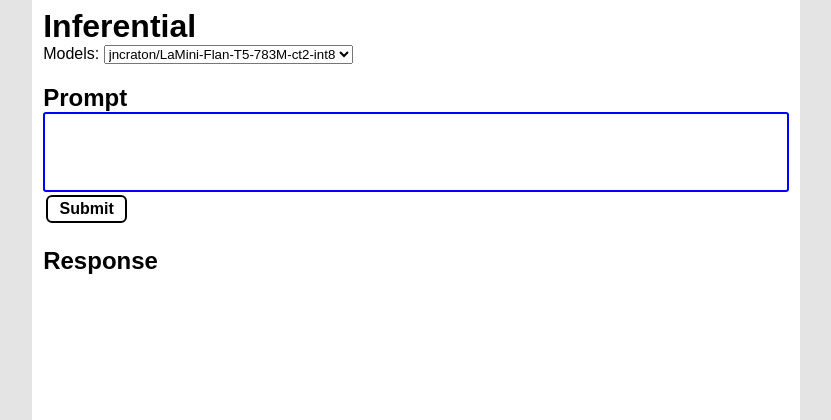
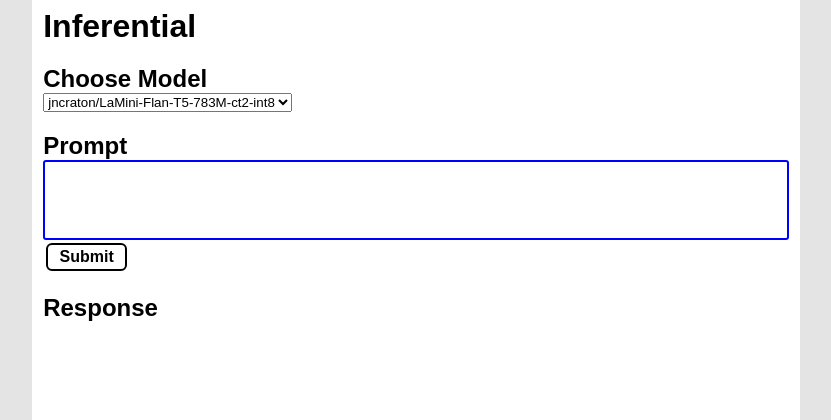
Before and after one commit to jncraton/inferential, a Flask app: page /playground in a window 1280 px wide. Shown: the top 420 px of the page, without its empty margins (224-1055 px from the left). Run offline with Flask 3, Linux system fonts and the light colour scheme.

Commit message:
Several connected changes
* Download and load all models listed in config file
* Store model information in a dictionary keyed my model name
* Use model specified in query parameter for API requests
* Add pytest for invalid model name
* Dynamically populate model selection dropdown on playground

```diff
--- a/app.py
+++ b/app.py
@@ -9,7 +9,28 @@ app = Flask(__name__)
 
 # Opens the config file and assigns it to config_index
 with open("config.yml", "r") as f:
-    config_index = yaml.safe_load(f)
+    config_root = yaml.safe_load(f)
+    config_models = config_root["models"]
+
+models = {}
+
+# Dynamically load the appropriate model based on the selected backend
+for model in config_models:
+    name = model["name"]
+    if model["backend"] == "ctransformers":
+        models[name] = {
+            "backend": "ctransformers",
+            "auto-model": AutoModelForCausalLM.from_pretrained(name),
+        }
+    elif model["backend"] == "ctranslate2":
+        # Download the model (ctranslate2)
+        model_path = snapshot_download(repo_id=name)
+        models[name] = {"backend": "ctranslate2", "model-path": model_path}
+    else:
+        raise ValueError(
+            "Invalid backend in config file for model named '" + name + "'"
+        )
+
 
 # Loading page
 
@@ -22,7 +43,7 @@ def loading_page():
 # API Front End
 @app.route("/playground")
 def playground():
-    return render_template("index.html")
+    return render_template("index.html", models=config_models)
 
 
 @app.route("/favicon.ico")
@@ -37,28 +58,24 @@ def favicon():
 def api():
     query = request.args.get("input", "")
     if request.args.get("model", ""):
-        model = int(request.args.get("model", ""))
+        model_name = request.args.get("model", "")
     else:
-        model = 0
+        model_name = config_models[0]["name"]
+    if not model_name in models:
+        return "Error: Unknown model name '" + model_name + "'.", 400  # 400 Bad Request
+    model_config = models[model_name]
 
     if query == "":
         return "Error: No prompt was provided.", 400  # 400 Bad Request
     if len(query) >= 250:
         return "Error: The prompt was too long.", 413  # 413 Content Too Large
 
-    selected_model = config_index["models"][model]
-    # Dynamically load the appropriate model based on the selected backend
-    if selected_model["backend"] == "ctransformers":
-        llm = AutoModelForCausalLM.from_pretrained(selected_model["name"])
+    if model_config["backend"] == "ctransformers":
+        reply = generate_response_ctransformers(query, model_config["auto-model"])
+    elif model_config["backend"] == "ctranslate2":
+        reply = generate_response_ctranslate2(query, model_config["model-path"])
     else:
-        # Download the model (ctranslate2)
-        model_folder = snapshot_download(repo_id=selected_model["name"])
-        tok_config = hf_hub_download(selected_model["name"], "tokenizer.json")
-
-    if selected_model["backend"] == "ctransformers":
-        reply = generate_response_ctransformers(query, llm)
-        return Response(reply, content_type="text/plain")
-    else:
-        # Generate response from the model (ctranslate2)
-        tokens = generate_response_ctranslate2(query, model_folder)
-        return Response(tokens, content_type="text/plain")
+        raise ValueError(
+            "Invalid backend in loaded models list for model named '" + name + "'"
+        )
+    return Response(reply, content_type="text/plain")
--- a/static/data.js
+++ b/static/data.js
@@ -2,11 +2,10 @@
 const button = document.getElementById('submitButton')
 const output = document.getElementById('outputResponse')
 const input = document.getElementById('input')
-const modelSelect = document.getElementById('models')
+const modelSelect = document.getElementById('modelSelect')
 
 // Event Listners
 button.addEventListener('click', submitButton)
-modelSelect.addEventListener('change', checkModelType)
 input.addEventListener('keydown', function (e) {
   if (e.key === 'Enter' && !e.shiftKey) {
     e.preventDefault()
@@ -14,23 +13,12 @@ input.addEventListener('keydown', function (e) {
   }
 })
 
-// Function to check selected model
-function checkModelType() {
-  let modelNumber = 0
-  if (modelSelect.value == 'jncraton/LaMini-Flan-T5-783M-ct2-int8') {
-    modelNumber = 0
-  } else if (modelSelect.value == 'marella/gpt-2-ggml') {
-    modelNumber = 1
-  }
-  return modelNumber
-}
-
 // Function calls fetch API upon promptSubmition`
 function submitButton() {
   output.innerText = 'Loading...'
-  const currentModel = checkModelType()
   fetch(
-    '/api?' + new URLSearchParams({ input: input.value, model: currentModel }),
+    '/api?' +
+      new URLSearchParams({ input: input.value, model: modelSelect.value }),
   )
     .then(response => {
       const textStream = response.body.getReader()
--- a/templates/index.html
+++ b/templates/index.html
@@ -31,15 +31,12 @@
   <body>
     <main>
       <h1>Inferential</h1>
-      <div class="left">
-        <label class="left" for="models">Models:</label>
-        <select id="models">
-          <option value="jncraton/LaMini-Flan-T5-783M-ct2-int8">
-            jncraton/LaMini-Flan-T5-783M-ct2-int8
-          </option>
-          <option value="marella/gpt-2-ggml">marella/gpt-2-ggml</option>
-        </select>
-      </div>
+      <h2><label for="modelSelect">Choose Model</label></h2>
+      <select id="modelSelect">
+        {% for model in models %}
+        <option value="{{model.name}}">{{model.name}}</option>
+        {% endfor %}
+      </select>
 
       <h2><label for="input">Prompt</label></h2>
       <textarea id="input" name="input" autofocus></textarea>
```
Also changed, not shown: test_main.py (+7 -0 lines).
